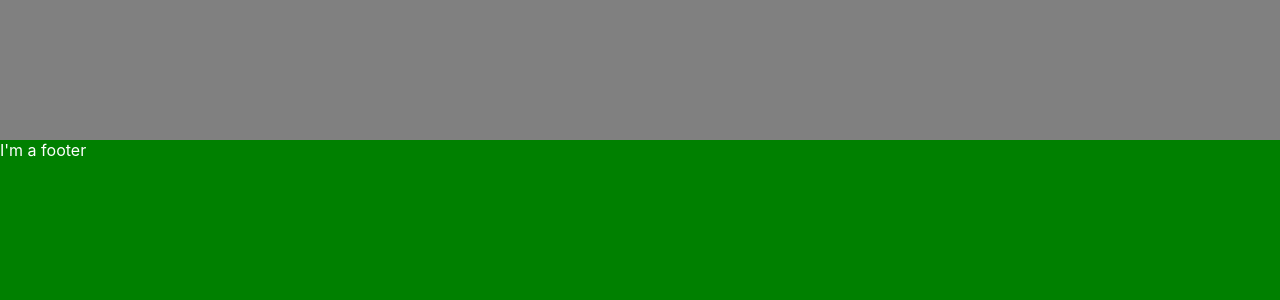
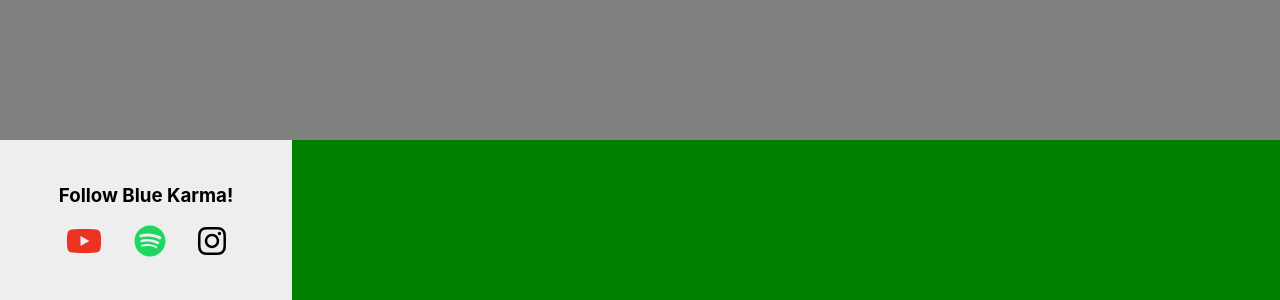
Before and after one commit to AustinB12/jacobs-band, a React (Create React App) app in the folder jacobs-band/: page / in a window 1280 px wide. Shown: the part 725-1025 px from the top of the page. Built offline with nearby package versions, Linux system fonts and the light colour scheme.

Commit message:
Added Font Awesome & a Social Media Component

```diff
--- a/jacobs-band/package.json
+++ b/jacobs-band/package.json
@@ -3,6 +3,10 @@
   "version": "0.1.0",
   "private": true,
   "dependencies": {
+    "@fortawesome/fontawesome-svg-core": "^1.2.28",
+    "@fortawesome/free-brands-svg-icons": "^5.13.0",
+    "@fortawesome/react-fontawesome": "^0.1.9",
+    "font-awesome": "^4.7.0",
     "react": "^16.8.6",
     "react-dom": "^16.8.6",
     "react-router-dom": "^5.1.2",
--- a/jacobs-band/src/App.css
+++ b/jacobs-band/src/App.css
@@ -12,3 +12,30 @@
   font-size: calc(10px + 2vmin);
   color: white;
 }
+
+/* SOCIAL STUFF */
+.social-container {
+  background: #eee;
+  padding: 25px 50px;
+}
+a.social {
+  margin: 0 1rem;
+  transition: transform 250ms;
+  display: inline-block;
+}
+
+a.social:hover {
+  transform: translateY(-2px);
+}
+
+a.youtube {
+  color: #eb3223;
+}
+
+a.spotify {
+  color: #1ED761;
+}
+
+a.instagram {
+  color: black;
+}
--- a/jacobs-band/src/components/footer/footer.js
+++ b/jacobs-band/src/components/footer/footer.js
@@ -1,11 +1,11 @@
 import React from 'react';
+import SocialFollow from '../socialFollow/socialFollow';
 
 const Footer = () => {
 
     return (
         <div style={{backgroundColor: 'green', height: '20vh', display: 'flex'}}>
-            <div style={{marginTop: '5vh'}} />
-            <div style={{color: 'white'}}>I'm a footer</div>
+            <SocialFollow />
         </div>
     );
 }
--- /dev/null
+++ b/jacobs-band/src/components/socialFollow/socialFollow.js
@@ -0,0 +1,35 @@
+import React from "react";
+import {
+  faYoutube,
+  faSpotify,
+  faInstagram
+} from "@fortawesome/free-brands-svg-icons";
+import { FontAwesomeIcon } from '@fortawesome/react-fontawesome'
+
+const SocialFollow = () => {
+  return (
+    <div className="social-container">
+      <h3>Follow Blue Karma!</h3>
+      <a
+        href="https://www.youtube.com"  // TODO: change link to go to your profile
+        className="youtube social"
+      >
+        <FontAwesomeIcon icon={faYoutube} size="2x" />
+      </a>
+      <a
+        href="https://www.spotify.com" // TODO: change link to go to your profile
+        className="spotify social"
+      >
+        <FontAwesomeIcon icon={faSpotify} size="2x" />
+      </a>
+      <a
+        href="https://www.instagram.com/jacob.adamz/"
+        className="instagram social"
+      >
+        <FontAwesomeIcon icon={faInstagram} size="2x" />
+      </a>
+    </div>
+  );
+}
+
+export default SocialFollow;
```
Also changed, not shown: 1 other file (tests, documents, lock files or other folders).
